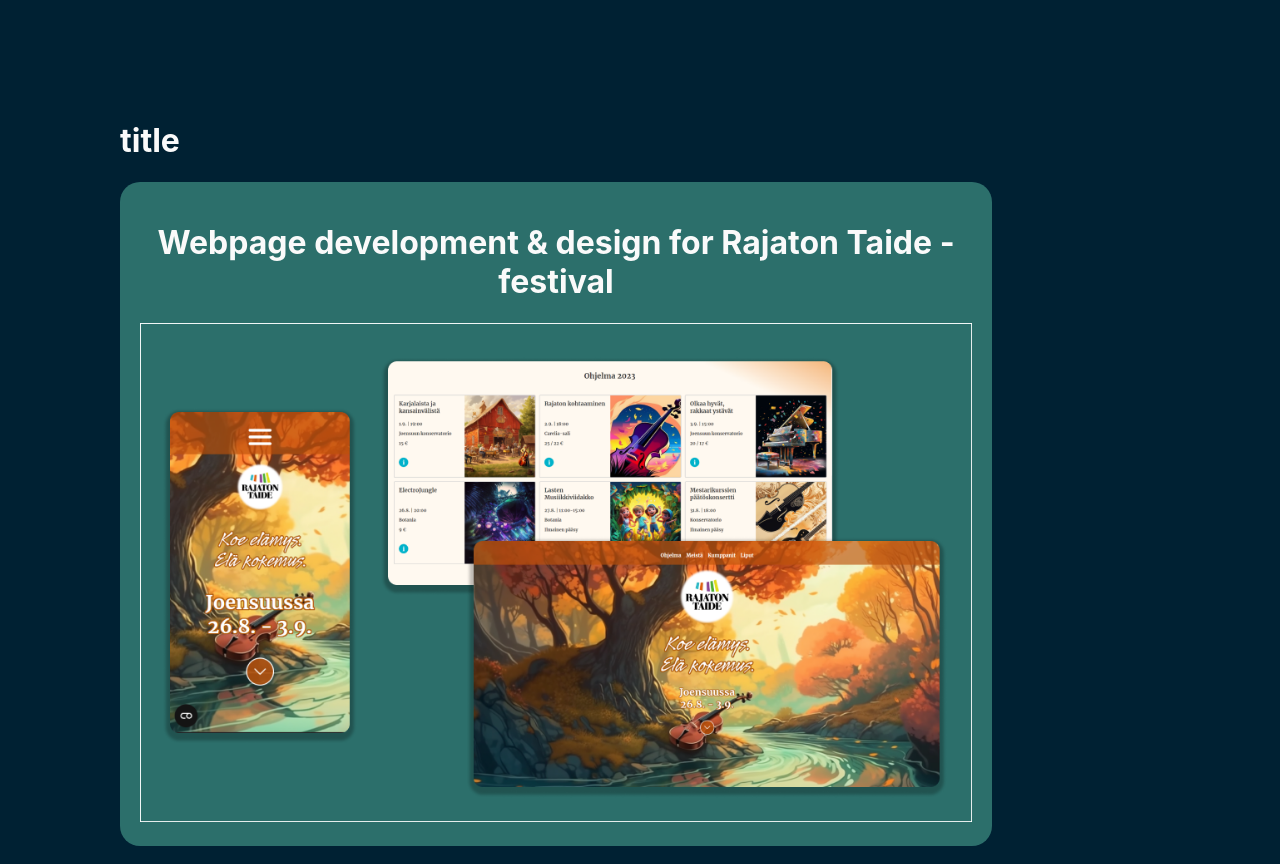
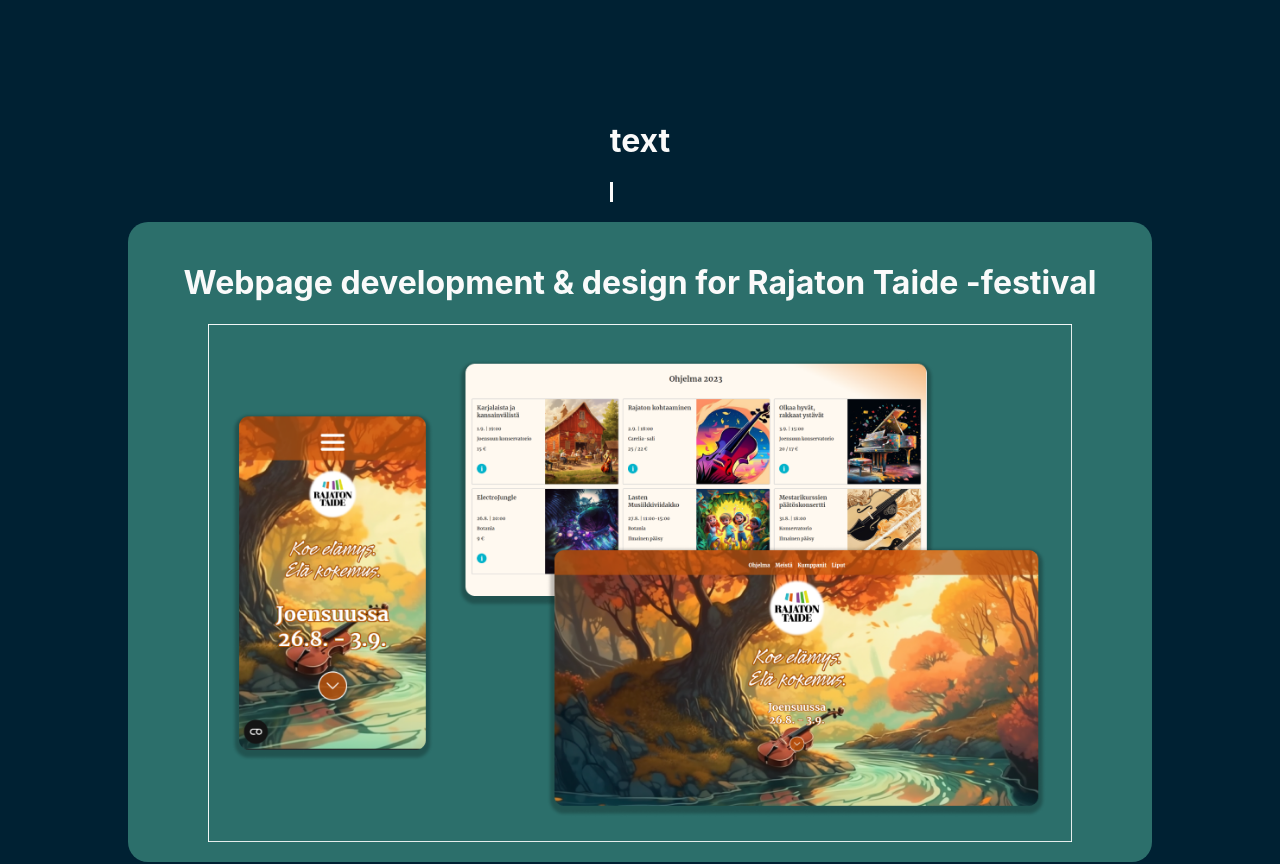
Before and after one commit to ShamanUX/PetrusEskelinen, a React (Create React App) app in the folder react-portfolio/: page / in a window 1280 px wide. Shown: the part 700-1564 px from the top of the page. Built offline with nearby package versions, Linux system fonts and the light colour scheme.

Commit message:
The image flex shrink seems to work correctly

```diff
--- a/react-portfolio/src/AnimatedSection.css
+++ b/react-portfolio/src/AnimatedSection.css
@@ -2,27 +2,38 @@
     background-color: rgba(127, 255, 212, 0.349);
     border-radius: 20px;
     padding: 20px;
-    flex: 1 1 100%;
-    max-width: 80%;
     display: flex;
     flex-direction: column;
     text-align: center;
-    max-height: 80vh;
+    max-height: 100% !important;
+    box-sizing: border-box;
+    min-height: 0;
+    min-width: 0;
+    flex: 1;
 }
 
 .media-container {
+    flex-grow: 0;
     flex-shrink: 1;
-    flex-grow: 0;
+    min-width: 0;
     min-height: 0;
+    box-sizing: border-box;
 }
 
 .section-text {
-    flex-shrink: 0;
+    flex: 1;
+}
+
+.media-wrapper {
+    flex: 1;
+    min-width: 0;
+    height: 100% !important;
 }
 
 .section-media {
    max-width: 100%;
-   max-height: 100%;
+   max-height: 100% !important;
+   object-fit: contain;
 }
 
 @media (max-width: 500px) {
--- a/react-portfolio/src/AnimatedSection.js
+++ b/react-portfolio/src/AnimatedSection.js
@@ -43,6 +43,7 @@
             <animated.h1 className={'section-text'}>{props.title}</animated.h1>
 
             <div className='media-container'>
+                <div className='media-wrapper' >
                     {props.image ?
                         <img src={props.image} className='section-media' ></img>
                         :
@@ -58,6 +59,7 @@
                         null
                     }
                 </div>
+            </div>
         </animated.div>
     )
 }
--- a/react-portfolio/src/Home.css
+++ b/react-portfolio/src/Home.css
@@ -1,17 +1,33 @@
 .section-grid{
     display: flex;
-    flex-wrap: wrap;
+    flex-direction: column;
     gap: 20px;
+    box-sizing: border-box;
     justify-content: center;
-
+    align-items: center;
 }
 
-.page-body {
-
+.home-body {
 }
 
 .section-info {
+    display: flex;
+}
 
+.border-line {
+    min-height: 20px;
+    border-left: solid;
+    max-width: 1px !important;
+}
+
+.section-grid-item {
+    width: 80%;
+    max-height: 80vh;
+    box-sizing: border-box;
+    flex: 1 1 100%;
+    min-height: 0;
+    min-width: 0;
+    display: flex;
 }
 
 .bio-container {
--- a/react-portfolio/src/Home.js
+++ b/react-portfolio/src/Home.js
@@ -59,12 +59,13 @@
                         </div>
                     </header>
 
-                    <div className ="page-body">
+                    <div className ="home-body">
                         <div className="section-grid" ref={projectRef}>
                             <div>
-                                <div class="section-info">
-                                    <h1> title </h1>
+                                <h1>text</h1>
+                                <div className='border-line'></div>
                             </div>
+                            <div className='section-grid-item'>
                                     <AnimatedSection
                                         title="Webpage development & design for Rajaton Taide -festival"
                                         delay={0}
@@ -72,36 +73,47 @@
                                         threshold={0.5}
                                     />
                             </div>
+
+                            <div className='section-grid-item'>
                                 <AnimatedSection
                                     title="UI dashboard design for a resource management solution"
                                     delay={500}
                                     image={dashboardCollage}
                                     threshold={0.5}
                                 />
+                            </div>
+                            <div className='section-grid-item'>
                                 <AnimatedSection
                                     title="Earthpeople: Gamified app for sustainability"
                                     delay={200}
                                     image={earthPeopleCollage}
                                     threshold={0.3}
                                 />
+                            </div>
+                            <div className='section-grid-item'>
                                 <AnimatedSection
                                     title="Thesis: Learnability Evaluation of Glue VR app"
                                     delay={700}
                                     image={thesisFrontpage}
                                     threshold={0.3}
                                 />
+                            </div>
+                            <div className='section-grid-item'>
                                 <AnimatedSection
                                     title="BarrelRoll: 2D space shooter"
                                     delay={200}
                                     video={barrelrollDemo}
                                     threshold={0.3}
                                 />
+                            </div>
+                            <div className='section-grid-item'>
                                 <AnimatedSection
                                     title="SoundScape: VR musical playground"
                                     delay={700}
                                     video={soundscapeDemo}
                                     threshold={0.3}
                                 />
+                            </div>
 
 
                         </div>
```
Lines whose indentation alone changed are shown as unchanged.
